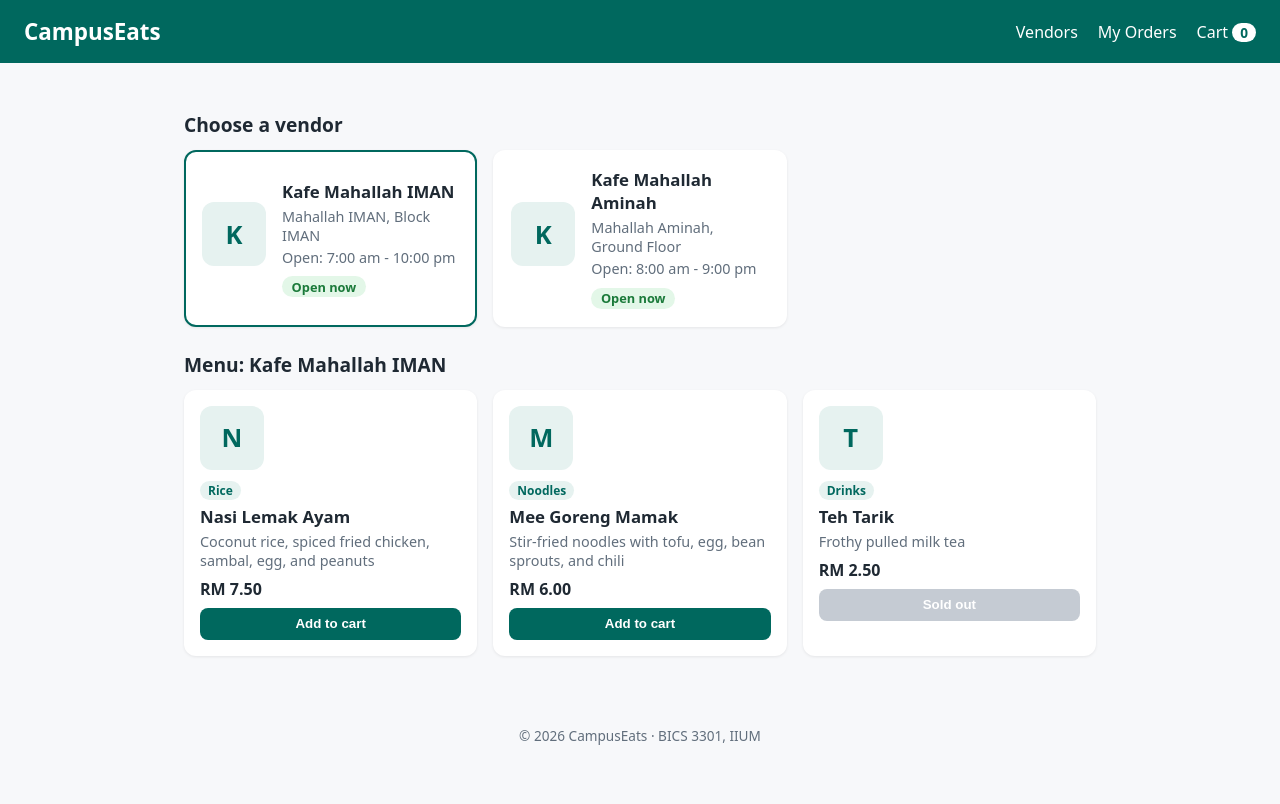
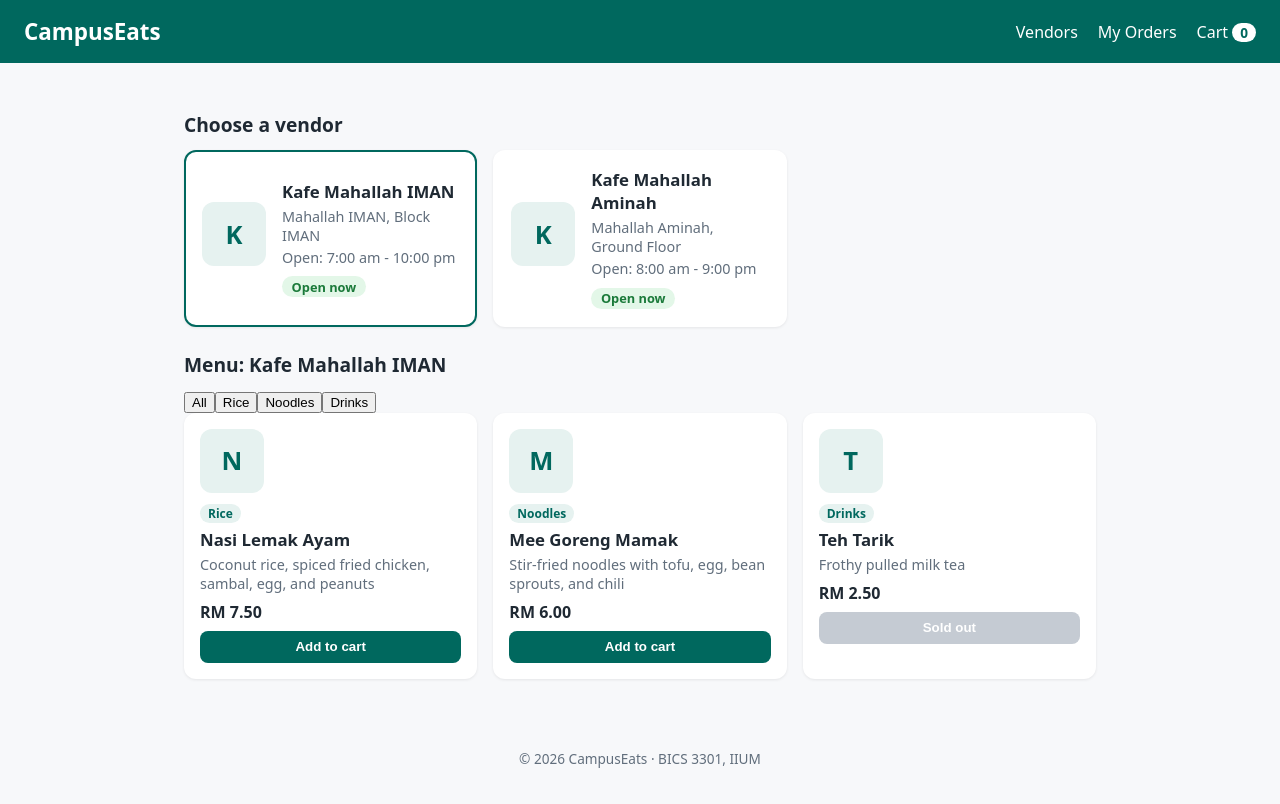
Before and after one commit to evaunit13/campuseats-2428591, a React (Vite) app: page / in a window 1280 px wide. Shown: the top 804 px of the page. Built offline with nearby package versions, Linux system fonts and the light colour scheme.

Commit message:
feat(category-filter): filter menu by category

```diff
--- a/src/components/MenuList.jsx
+++ b/src/components/MenuList.jsx
@@ -1,15 +1,48 @@
+import { useState } from 'react'
 import MenuItemCard from './MenuItemCard.jsx'
 
 function MenuList({ items, onAdd }) {
+  const [selectedCategory, setSelectedCategory] = useState('All')
+
   if (items.length === 0) {
     return <p className="muted">No items on this menu yet.</p>
   }
 
+  // Derive unique categories from items
+  const categories = ['All', ...new Set(items.map((item) => item.category))]
+  const activeCategory = categories.includes(selectedCategory)
+    ? selectedCategory
+    : 'All'
+
+  // Filter visible items
+  const visibleItems =
+    activeCategory === 'All'
+      ? items
+      : items.filter((item) => item.category === activeCategory)
+
   return (
-    <div className="grid">
-      {items.map((item) => (
-        <MenuItemCard key={item.id} item={item} onAdd={onAdd} />
-      ))}
+    <div>
+      <div className="category-bar">
+        {categories.map((cat) => (
+          <button
+            key={cat}
+            type="button"
+            className={`category-btn ${activeCategory === cat ? 'active' : ''}`}
+            onClick={() => setSelectedCategory(cat)}
+          >
+            {cat}
+          </button>
+        ))}
+      </div>
+      {visibleItems.length === 0 ? (
+        <p className="muted">No items in this category.</p>
+      ) : (
+        <div className="grid">
+          {visibleItems.map((item) => (
+            <MenuItemCard key={item.id} item={item} onAdd={onAdd} />
+          ))}
+        </div>
+      )}
     </div>
   )
 }
```
